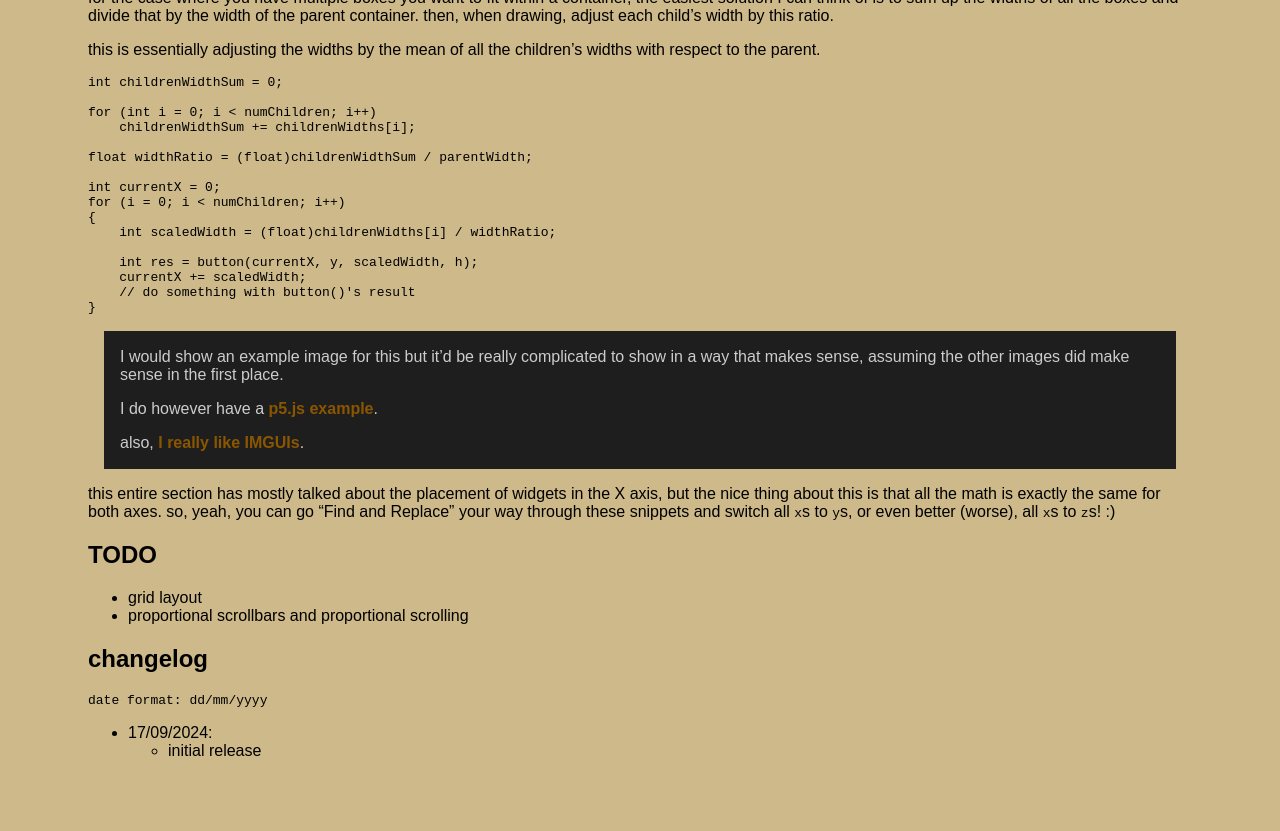
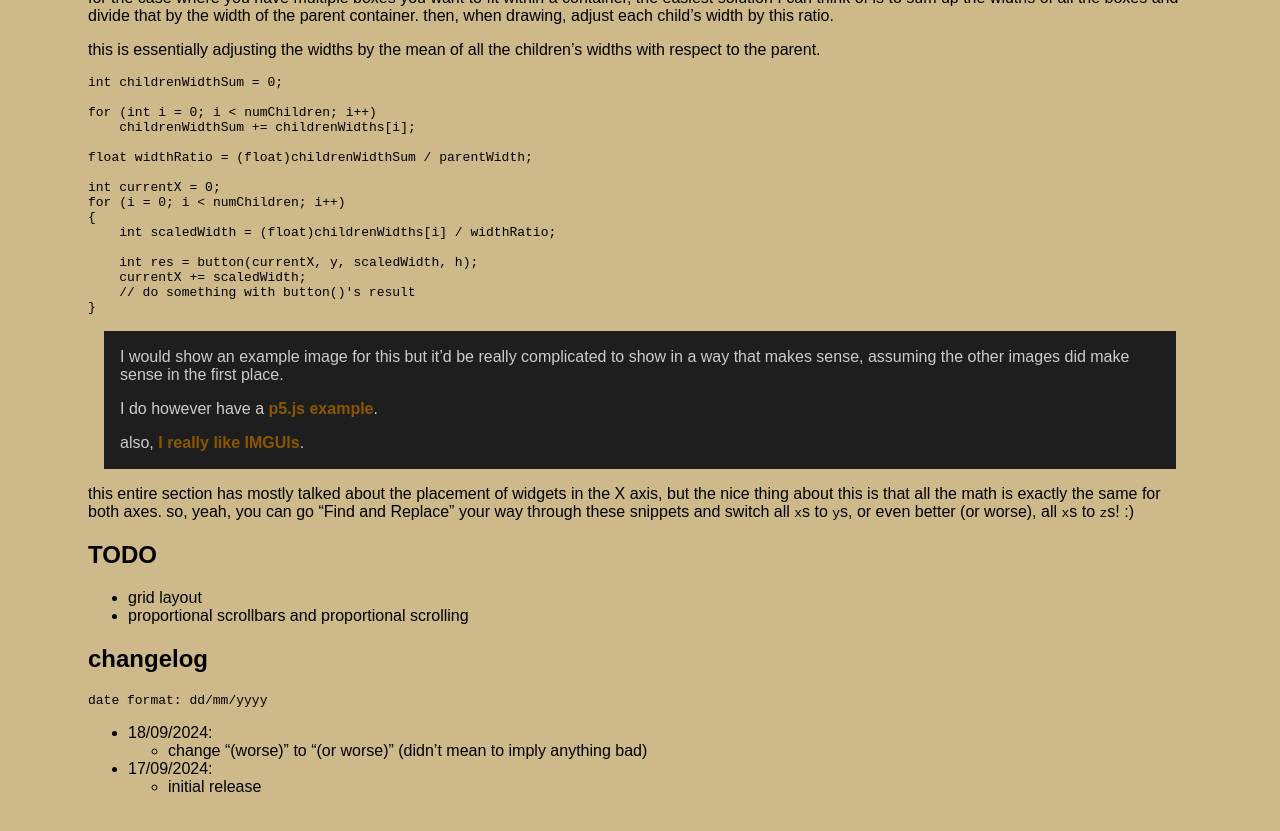
Before and after one commit to thacuber2a03/thacuber2a03.github.io, a Jekyll site: the page built from things/uimath.md, in a window 1280 px wide and 900 px high, scrolled down 2196 px. Shown: the top 831 px of the window. Built offline with Jekyll 4.4.1, drawn with Linux system fonts in a browser that asks for light colours.

Commit message:
update uimath
- change "(worse)" to "(or worse)" (didn't mean to imply anything bad)

````diff
--- a/things/uimath.md
+++ b/things/uimath.md
@@ -97,7 +97,7 @@ for (i = 0; i < numChildren; i++)
 >
 > also, [I really like IMGUIs](/things/bookmarks.md#imgui).
 
-this entire section has mostly talked about the placement of widgets in the X axis, but the nice thing about this is that all the math is exactly the same for both axes. so, yeah, you can go "Find and Replace" your way through these snippets and switch all `x`s to `y`s, or even better (worse), all `x`s to `z`s! :)
+this entire section has mostly talked about the placement of widgets in the X axis, but the nice thing about this is that all the math is exactly the same for both axes. so, yeah, you can go "Find and Replace" your way through these snippets and switch all `x`s to `y`s, or even better (or worse), all `x`s to `z`s! :)
 
 ## TODO
 
@@ -110,5 +110,8 @@ this entire section has mostly talked about the placement of widgets in the X ax
 date format: dd/mm/yyyy
 ```
 
+- 18/09/2024:
+    - change "(worse)" to "(or worse)" (didn't mean to imply anything bad)
+
 - 17/09/2024:
     - initial release
````
